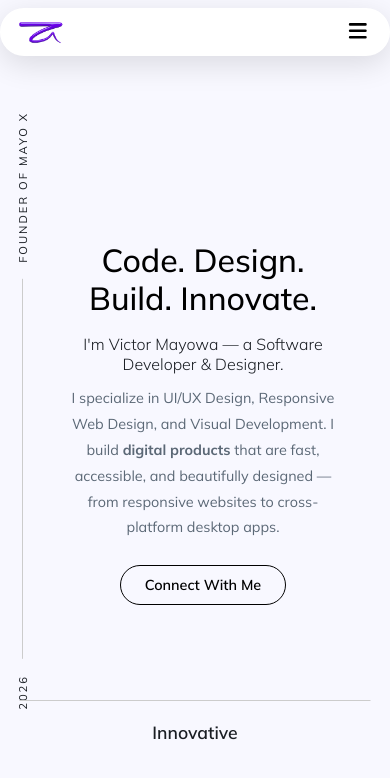
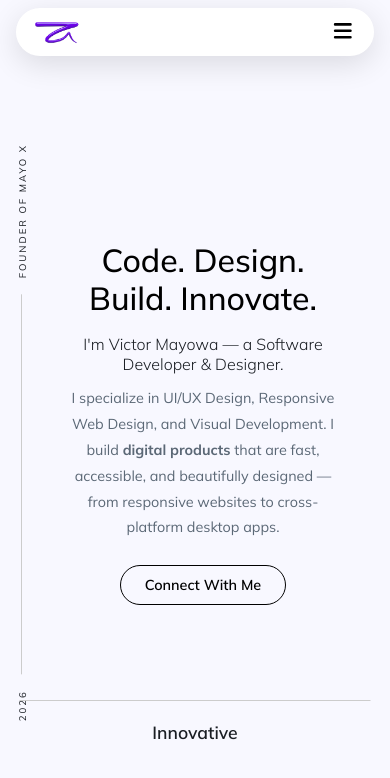
Before and after one commit to victormayowa185/VICTOR-MAYOWA, a React (Vite) app: page / in a window 390 px wide. Shown: the top 778 px of the page. Built offline with nearby package versions, Linux system fonts and the light colour scheme; no server answers; a web font is replaced by a local one.

Commit message:
fixed the flash bug in the page entrance animation

```diff
--- a/src/components/Navbar.tsx
+++ b/src/components/Navbar.tsx
@@ -14,6 +14,19 @@ const Navbar: React.FC = () => {
 
   const toggleMenu = () => setMenuOpen(!menuOpen);
   const closeMenu = () => setMenuOpen(false);
+
+
+  useEffect(() => {
+  if (menuOpen) {
+    document.body.style.overflow = 'hidden';
+  } else {
+    document.body.style.overflow = '';
+  }
+
+  return () => {
+    document.body.style.overflow = '';
+  };
+}, [menuOpen]);
 
   useEffect(() => {
     if (!menuOpen) return;
--- a/src/main.tsx
+++ b/src/main.tsx
@@ -9,6 +9,7 @@ const Root: React.FC = () => {
   const handlePreloaderFinished = () => {
     setLoading(false);
     // Let any component (like Navbar) know it's safe to play entrance animations
+    (window as any).__preloaderFinished = true;
     window.dispatchEvent(new Event('preloader-finished'));
   };
 
--- a/src/pages/About.tsx
+++ b/src/pages/About.tsx
@@ -1,4 +1,4 @@
-import React, { useState, useRef, useEffect } from 'react';
+import React, { useState, useRef, useEffect, useLayoutEffect } from 'react';
 import { Helmet } from 'react-helmet-async';
 import { MdOutlineLaptopMac } from "react-icons/md";
 import { IoSettingsOutline } from "react-icons/io5";
@@ -144,16 +144,22 @@ const About: React.FC = () => {
   };
 
   // ---------- Above-the-fold entrance: profile image + bio, gated on Preloader ----------
+  // ---------- Hide everything BEFORE first paint — prevents the flash ----------
+  useLayoutEffect(() => {
+    const validTextRefs = textRefs.current.filter(Boolean);
+
+    gsap.set(imageRef.current, { opacity: 0, x: -40, scale: 0.96 });
+    gsap.set([nameRef.current, ...validTextRefs, ctaRef.current], { opacity: 0, y: 24 });
+    gsap.set(dividerRef.current, { scaleX: 0, opacity: 0 });
+  }, []);
+
+  // ---------- Above-the-fold entrance: profile image + bio, gated on Preloader ----------
   useEffect(() => {
     const playEntrance = () => {
       if (hasPlayedEntrance.current) return;
       hasPlayedEntrance.current = true;
 
       const validTextRefs = textRefs.current.filter(Boolean);
-
-      gsap.set(imageRef.current, { opacity: 0, x: -40, scale: 0.96 });
-      gsap.set([nameRef.current, ...validTextRefs, ctaRef.current], { opacity: 0, y: 24 });
-      gsap.set(dividerRef.current, { scaleX: 0, opacity: 0 });
 
       const tl = gsap.timeline({ delay: 0.15 });
 
--- a/src/pages/Contact.tsx
+++ b/src/pages/Contact.tsx
@@ -1,4 +1,4 @@
-import React, { useState, useRef, useEffect } from 'react';
+import React, { useState, useRef, useEffect, useLayoutEffect } from 'react';
 import * as maplibregl from 'maplibre-gl';
 import 'maplibre-gl/dist/maplibre-gl.css';
 import {
@@ -154,6 +154,16 @@ const ContactPage: React.FC = () => {
   }, []);
 
   // ---------- Entrance: map section + action boxes, gated on Preloader ----------
+  // ---------- Hide everything BEFORE first paint — prevents the flash ----------
+  useLayoutEffect(() => {
+    const boxes = boxesWrapperRef.current
+      ? Array.from(boxesWrapperRef.current.children)
+      : [];
+
+    gsap.set(mapSectionRef.current, { opacity: 0, y: 30, scale: 0.98 });
+    gsap.set(boxes, { opacity: 0, y: 30, scale: 0.94 });
+  }, []);
+
   useEffect(() => {
     const playEntrance = () => {
       if (hasPlayedEntrance.current) return;
@@ -162,9 +172,6 @@ const ContactPage: React.FC = () => {
       const boxes = boxesWrapperRef.current
         ? Array.from(boxesWrapperRef.current.children)
         : [];
-
-      gsap.set(mapSectionRef.current, { opacity: 0, y: 30, scale: 0.98 });
-      gsap.set(boxes, { opacity: 0, y: 30, scale: 0.94 });
 
       const tl = gsap.timeline({ delay: 0.15 });
       tl.to(mapSectionRef.current, { opacity: 1, y: 0, scale: 1, duration: 0.8, ease: 'power3.out' })
--- a/src/pages/Home.tsx
+++ b/src/pages/Home.tsx
@@ -1,4 +1,4 @@
-import React, { useRef, useState, useEffect } from 'react';
+import React, { useRef, useState, useEffect, useLayoutEffect } from 'react';
 import {
   FaReact,
   FaJsSquare,
@@ -40,20 +40,25 @@ const Home: React.FC = () => {
   }, []);
 
   // ---------- Premium entrance sequence, gated on Preloader finishing ----------
+// ---------- Hide everything BEFORE first paint — prevents the flash ----------
+  useLayoutEffect(() => {
+    const validBoxes = boxRefs.current.filter(Boolean);
+
+    gsap.set([nameRef.current, taglineRef.current, bioRef.current, ctaRef.current, mobileFooterRef.current], {
+      y: 24,
+      opacity: 0,
+    });
+    gsap.set(validBoxes, { y: 30, opacity: 0, scale: 0.85 });
+    gsap.set(badgeRef.current, { opacity: 0, scale: 0.8 });
+  }, []);
+
+  // ---------- Premium entrance sequence, gated on Preloader finishing ----------
   useEffect(() => {
     const playEntrance = () => {
       if (hasPlayedEntrance.current) return;
       hasPlayedEntrance.current = true;
 
       const validBoxes = boxRefs.current.filter(Boolean);
-
-      // Set initial hidden states up front, so nothing flashes before animating
-      gsap.set([nameRef.current, taglineRef.current, bioRef.current, ctaRef.current, mobileFooterRef.current], {
-        y: 24,
-        opacity: 0,
-      });
-      gsap.set(validBoxes, { y: 30, opacity: 0, scale: 0.85 });
-      gsap.set(badgeRef.current, { opacity: 0, scale: 0.8 });
 
       const tl = gsap.timeline({ delay: 0.15 });
 
--- a/src/pages/Project.tsx
+++ b/src/pages/Project.tsx
@@ -1,4 +1,4 @@
-import { useState, useEffect, useRef } from 'react';
+import { useState, useEffect, useRef, useLayoutEffect } from 'react';
 import ProjectCard from './ProjectCard';
 import { client } from '../sanity/client';
 import { FiX } from 'react-icons/fi';
@@ -104,14 +104,18 @@ const ProjectsPage = () => {
     return () => window.removeEventListener('scroll', handleScroll);
   }, []);
 
+  // NEW
+  // ---------- Hide everything BEFORE first paint — prevents the flash ----------
+  useLayoutEffect(() => {
+    gsap.set([headerTitleRef.current, headerTextRef.current], { opacity: 0, y: 24 });
+    gsap.set(filterWrapperRef.current, { opacity: 0, y: 16 });
+  }, []);
+
   // ---------- Header + filter pills entrance, gated on Preloader ----------
   useEffect(() => {
     const playEntrance = () => {
       if (hasPlayedEntrance.current) return;
       hasPlayedEntrance.current = true;
-
-      gsap.set([headerTitleRef.current, headerTextRef.current], { opacity: 0, y: 24 });
-      gsap.set(filterWrapperRef.current, { opacity: 0, y: 16 });
 
       const tl = gsap.timeline({ delay: 0.15 });
       tl.to(headerTitleRef.current, { opacity: 1, y: 0, duration: 0.7, ease: 'power3.out' })
--- a/src/styles/home.css
+++ b/src/styles/home.css
@@ -201,6 +201,7 @@ body {
   .hero-new {
     padding: 5rem 2rem 2rem;
   }
+
   .homepage-container {
     gap: 2rem;
   }
@@ -214,6 +215,7 @@ body {
     padding: 1.5rem;
     align-items: center;
   }
+
   .homepage-container {
     flex-direction: column;
     text-align: center;
@@ -223,6 +225,7 @@ body {
     overflow: visible;
     height: 100%;
   }
+
   .main-content {
     text-align: center;
     max-width: 100%;
@@ -230,6 +233,7 @@ body {
     margin-left: 0;
     padding-left: 2rem !important;
   }
+
   .hero-bio {
     max-width: 100%;
     margin-left: auto;
@@ -259,13 +263,19 @@ body {
     text-align: center;
   }
 
-  .sidebar-divider{
+  .sidebar-text {
+    font-size: 0.6rem;
+  }
+
+  .sidebar-divider {
     height: 380px;
   }
 
   .sidebar-rotate {
-    left: 1rem;   /* 👈 move it left — lower number = further left */
-    top: 7rem;    /* adjust vertical position too if needed */
+    left: 1rem;
+    /* 👈 move it left — lower number = further left */
+    top: 9rem;
+    /* adjust vertical position too if needed */
   }
 }
 
@@ -279,12 +289,15 @@ body {
   .hero-name {
     font-size: 2rem !important;
   }
+
   .hero-tagline {
     font-size: 1rem;
   }
+
   .hero-bio {
     font-size: 0.9rem;
   }
+
   .hero-cta {
     padding: 0.6rem 1.5rem;
     font-size: 0.9rem;
--- a/src/styles/navbar.css
+++ b/src/styles/navbar.css
@@ -120,11 +120,12 @@ body {
     padding: 0.8rem 0;        /* ← was 0.8rem 1rem — side padding removed */
   }
 
-  .navbar-inner {
+   .navbar-inner {
     border-radius: 40px;
     padding: 0.5rem 1.2rem;
-    width: 100%;
-    max-width: 100%;
+    width: 92%;                 /* ← shrink the pill (adjust % to taste) */
+    max-width: 92%;
+    margin: 0 auto;              /* ← keeps it centered */
     gap: 0.5rem;
   }
 
```
Lines whose indentation alone changed are shown as unchanged.
